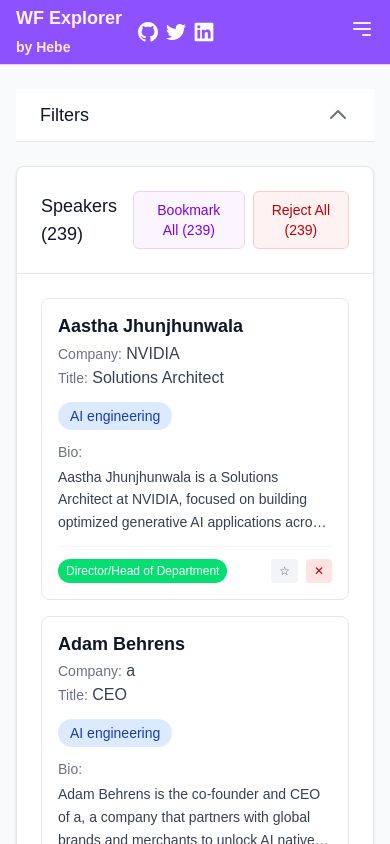
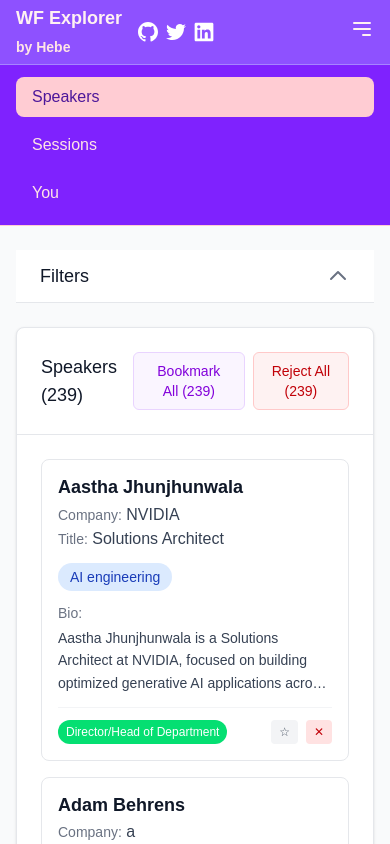
Before and after one commit to HebeHH/aieeg-wf-cursor, a Next.js app: page / in a window 390 px wide. Both pictures are taken after a click on the button 362 px from the left and 28 px from the top of the page. Shown: the top 844 px of the page. Built offline with nearby package versions, Linux system fonts and the light colour scheme.

Commit message:
mobile hamburger menu fix

```diff
--- a/src/app/components/ConferenceApp.tsx
+++ b/src/app/components/ConferenceApp.tsx
@@ -13,6 +13,7 @@
 
 export default function ConferenceApp() {
   const [activeTab, setActiveTab] = useState<Tab>('speakers');
+  const [isMobileMenuOpen, setIsMobileMenuOpen] = useState(false);
   const { loading, error } = useConference();
 
   if (loading) {
@@ -62,7 +63,10 @@
               </div>
             </div>
             <div className="md:hidden">
-              <button className="text-rose-50 focus:outline-none">
+              <button
+                onClick={() => setIsMobileMenuOpen(!isMobileMenuOpen)}
+                className="text-rose-50 focus:outline-none"
+              >
                 <svg className="w-6 h-6" fill="none" stroke="currentColor" viewBox="0 0 24 24" xmlns="http://www.w3.org/2000/svg">
                   <path strokeLinecap="round" strokeLinejoin="round" strokeWidth="2" d="M4 6h16M4 12h16m-7 6h7"></path>
                 </svg>
@@ -102,6 +106,53 @@
               </button>
             </nav>
           </div>
+
+          {/* Mobile Navigation Menu */}
+          {isMobileMenuOpen && (
+            <div className="md:hidden bg-violet-600 border-t border-violet-400">
+              <div className="px-4 py-3 space-y-2">
+                <button
+                  onClick={() => {
+                    setActiveTab('speakers');
+                    setIsMobileMenuOpen(false);
+                  }}
+                  className={`block w-full text-left px-4 py-2 text-md font-medium rounded-lg transition-colors ${
+                    activeTab === 'speakers'
+                      ? 'bg-rose-200 text-violet-900'
+                      : 'text-rose-100 hover:text-rose-200 hover:bg-violet-500'
+                  }`}
+                >
+                  Speakers
+                </button>
+                <button
+                  onClick={() => {
+                    setActiveTab('sessions');
+                    setIsMobileMenuOpen(false);
+                  }}
+                  className={`block w-full text-left px-4 py-2 text-md font-medium rounded-lg transition-colors ${
+                    activeTab === 'sessions'
+                      ? 'bg-rose-200 text-violet-900'
+                      : 'text-rose-100 hover:text-rose-200 hover:bg-violet-500'
+                  }`}
+                >
+                  Sessions
+                </button>
+                <button
+                  onClick={() => {
+                    setActiveTab('you');
+                    setIsMobileMenuOpen(false);
+                  }}
+                  className={`block w-full text-left px-4 py-2 text-md font-medium rounded-lg transition-colors ${
+                    activeTab === 'you'
+                      ? 'bg-rose-200 text-violet-900'
+                      : 'text-rose-100 hover:text-rose-200 hover:bg-violet-500'
+                  }`}
+                >
+                  You
+                </button>
+              </div>
+            </div>
+          )}
         </header>
 
         {/* Main Content */}
```
